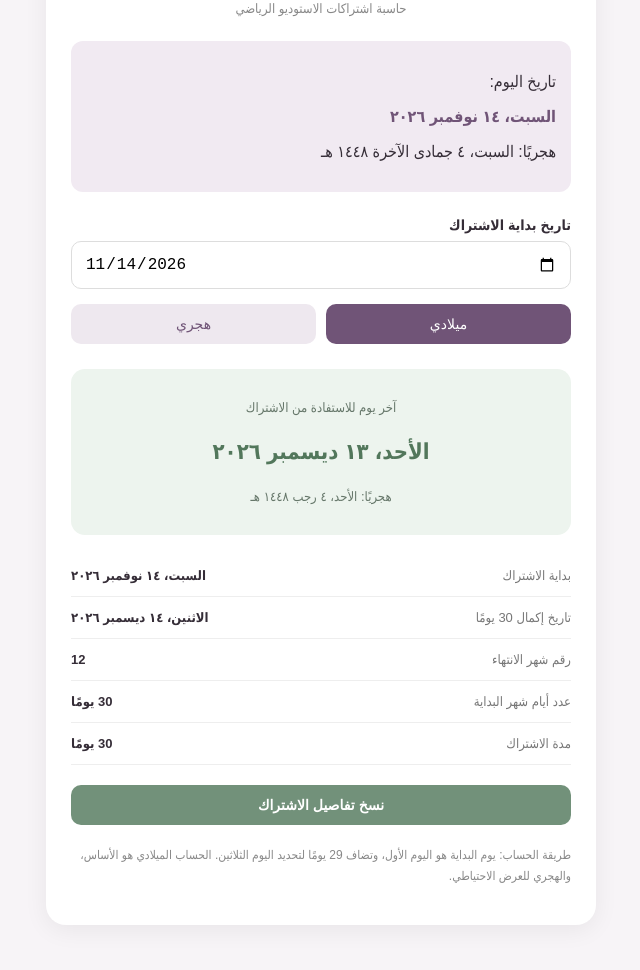
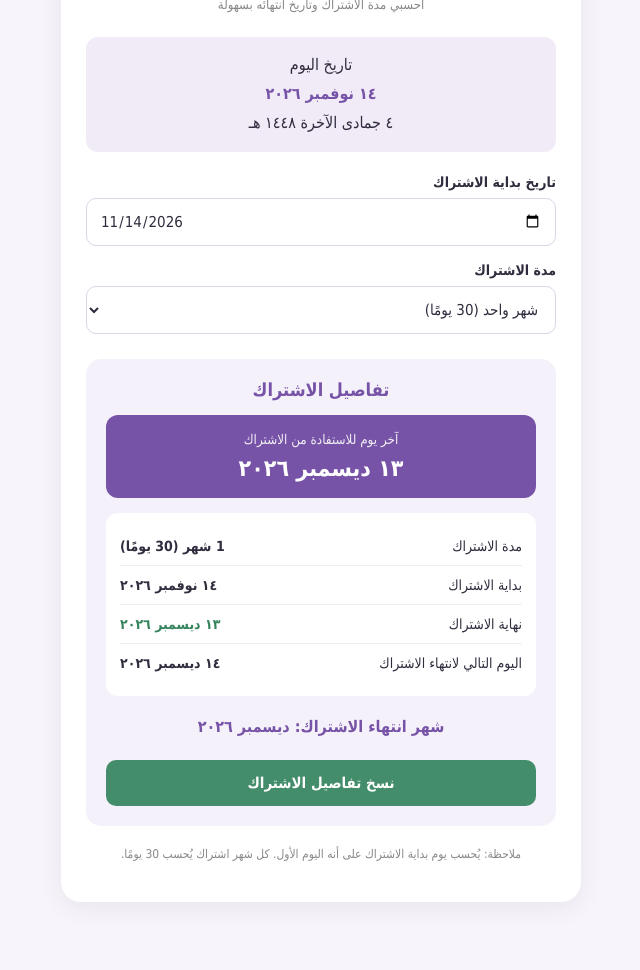
Before and after one commit to Haneen-Dev-Cyber/Monthly-Subscription-Calculator, a plain HTML site: page index.html in a window 1280 px wide. Shown: the part 127-1097 px from the top of the page, without its empty margins (319-959 px from the left). After the commit the page ends 1074 px from the top, so only its background shows below. Drawn offline with Linux system fonts and the light colour scheme.

Commit message:
Edit Home Page

```diff
--- a/index.html
+++ b/index.html
@@ -8,29 +8,30 @@
   <style>
     * {
       box-sizing: border-box;
+      font-family: Tahoma, Arial, sans-serif;
     }
 
     body {
       margin: 0;
       padding: 20px;
-  font-family: Arial, Tahoma, sans-serif;
-  background: #f7f4f7;
-  color: #352d37;
+      background: #f7f5fb;
+      color: #302b3d;
     }
 
     .container {
-  max-width: 550px;
+      max-width: 520px;
       margin: 25px auto;
       background: white;
       padding: 25px;
       border-radius: 20px;
-  box-shadow: 0 5px 25px #00000010;
+      box-shadow: 0 5px 25px rgba(50, 30, 70, 0.08);
     }
 
     h1 {
       text-align: center;
-  color: #705477;
+      color: #7653a6;
       font-size: 23px;
+      margin-bottom: 8px;
     }
 
     .subtitle {
@@ -40,112 +41,136 @@ h1 {
       margin-bottom: 25px;
     }
 
-.today {
-  background: #f1eaf2;
-  padding: 15px;
+    .today-box {
+      background: #f1ebf8;
+      padding: 14px;
       border-radius: 12px;
-  margin-bottom: 25px;
+      text-align: center;
+      margin-bottom: 22px;
+      line-height: 1.8;
     }
 
-.today strong {
-  color: #705477;
+    .today-box strong {
+      color: #7653a6;
     }
 
     label {
       display: block;
-  margin: 15px 0 8px;
+      margin: 16px 0 8px;
       font-weight: bold;
       font-size: 14px;
     }
 
-input {
+    input, select {
       width: 100%;
       padding: 13px;
-  border: 1px solid #ddd;
+      border: 1px solid #ddd5e8;
       border-radius: 10px;
-  font-size: 16px;
+      font-size: 15px;
+      background: white;
+      color: #302b3d;
     }
 
-.buttons {
-  display: flex;
-  gap: 10px;
-  margin-top: 15px;
-}
-
-button {
-  cursor: pointer;
-  border: none;
-  border-radius: 10px;
-  padding: 12px;
-  font-size: 14px;
-}
-
-.buttons button {
-  flex: 1;
-  background: #eee8ef;
-  color: #705477;
-}
-
-.buttons button.active {
-  background: #705477;
-  color: white;
+    input:focus, select:focus {
+      outline: none;
+      border-color: #8c6abb;
     }
 
     .result {
       margin-top: 25px;
-  padding: 18px;
-  border-radius: 14px;
-  background: #edf4ee;
-  text-align: center;
-}
-
-.result p {
-  color: #66776a;
-  font-size: 13px;
+      padding: 20px;
+      background: #f5f1fa;
+      border-radius: 15px;
+      display: none;
     }
 
     .result h2 {
-  color: #52775b;
-  font-size: 22px;
-  line-height: 1.7;
+      text-align: center;
+      color: #7653a6;
+      font-size: 18px;
+      margin-top: 0;
+    }
+
+    .main-date {
+      background: #7653a6;
+      color: white;
+      padding: 17px;
+      border-radius: 12px;
+      text-align: center;
+      margin: 15px 0;
+    }
+
+    .main-date small {
+      display: block;
+      margin-bottom: 8px;
+      opacity: 0.9;
+    }
+
+    .main-date strong {
+      font-size: 23px;
     }
 
     .details {
-  margin-top: 20px;
+      background: white;
+      border-radius: 12px;
+      padding: 14px;
+      margin-top: 15px;
     }
 
-.detail {
+    .detail-row {
       display: flex;
       justify-content: space-between;
-  gap: 10px;
-  padding: 13px 0;
+      gap: 12px;
+      padding: 11px 0;
       border-bottom: 1px solid #eee;
-  font-size: 13px;
+      font-size: 14px;
     }
 
-.detail span {
-  color: #777;
+    .detail-row:last-child {
+      border-bottom: none;
     }
 
-.detail strong {
+    .detail-row span:last-child {
+      font-weight: bold;
       text-align: left;
     }
 
-.copy {
+    .green {
+      color: #36845d;
+    }
+
+    .month-number {
+      text-align: center;
+      margin-top: 17px;
+      color: #7653a6;
+      font-weight: bold;
+      line-height: 1.8;
+    }
+
+    .copy-btn {
       width: 100%;
-  margin-top: 20px;
-  background: #72917a;
+      margin-top: 18px;
+      padding: 14px;
+      border: none;
+      border-radius: 10px;
+      background: #438d6a;
       color: white;
+      font-size: 15px;
       font-weight: bold;
+      cursor: pointer;
+    }
+
+    .copy-btn:hover {
+      background: #347653;
     }
 
     .note {
+      text-align: center;
       color: #888;
       font-size: 12px;
       line-height: 1.8;
-  margin-top: 20px;
+      margin-top: 18px;
     }
-
   </style>
 </head>
 
@@ -153,323 +178,219 @@ button {
 
   <div class="container">
 
-  <h1>Studio Subscription Calculator</h1>
+    <h1>حاسبة اشتراكات الاستوديو</h1>
+    <p class="subtitle">احسبي مدة الاشتراك وتاريخ انتهائه بسهولة</p>
 
-  <p class="subtitle">
-    حاسبة اشتراكات الاستوديو الرياضي
-  </p>
-
-  <div class="today">
-    <p>تاريخ اليوم:</p>
-    <strong id="today"></strong>
-    <p id="todayHijri"></p>
+    <div class="today-box">
+      <div>تاريخ اليوم</div>
+      <strong id="todayGregorian"></strong>
+      <div id="todayHijri"></div>
     </div>
 
-  <label for="startDate">
-    تاريخ بداية الاشتراك
-  </label>
-
+    <label for="startDate">تاريخ بداية الاشتراك</label>
     <input type="date" id="startDate">
 
-  <div class="buttons">
-    <button id="gregorianBtn" class="active">
-      ميلادي
-    </button>
+    <label for="duration">مدة الاشتراك</label>
+    <select id="duration">
+      <option value="1">شهر واحد (30 يومًا)</option>
+      <option value="2">شهرين (60 يومًا)</option>
+      <option value="3">3 أشهر (90 يومًا)</option>
+      <option value="4">4 أشهر (120 يومًا)</option>
+      <option value="5">5 أشهر (150 يومًا)</option>
+      <option value="6">6 أشهر (180 يومًا)</option>
+      <option value="7">7 أشهر (210 أيام)</option>
+      <option value="8">8 أشهر (240 يومًا)</option>
+      <option value="9">9 أشهر (270 يومًا)</option>
+      <option value="10">10 أشهر (300 يوم)</option>
+      <option value="11">11 شهرًا (330 يومًا)</option>
+      <option value="12">سنة كاملة (360 يومًا)</option>
+    </select>
 
-    <button id="hijriBtn">
-      هجري
-    </button>
-  </div>
+    <div class="result" id="result">
 
-  <div class="result">
+      <h2>تفاصيل الاشتراك</h2>
 
-    <p>آخر يوم للاستفادة من الاشتراك</p>
-
-    <h2 id="lastDay">—</h2>
-
-    <p id="alternateDate"></p>
-
+      <div class="main-date">
+        <small>آخر يوم للاستفادة من الاشتراك</small>
+        <strong id="lastDay"></strong>
       </div>
 
       <div class="details">
 
-    <div class="detail">
-      <span>بداية الاشتراك</span>
-      <strong id="startResult">—</strong>
+        <div class="detail-row">
+          <span>مدة الاشتراك</span>
+          <span id="durationText"></span>
         </div>
 
-    <div class="detail">
-      <span>تاريخ إكمال 30 يومًا</span>
-      <strong id="nextDay">—</strong>
+        <div class="detail-row">
+          <span>بداية الاشتراك</span>
+          <span id="startText"></span>
         </div>
 
-    <div class="detail">
-      <span>رقم شهر الانتهاء</span>
-      <strong id="monthNumber">—</strong>
+        <div class="detail-row">
+          <span>نهاية الاشتراك</span>
+          <span id="endText" class="green"></span>
         </div>
 
-    <div class="detail">
-      <span>عدد أيام شهر البداية</span>
-      <strong id="monthDays">—</strong>
-    </div>
-
-    <div class="detail">
-      <span>مدة الاشتراك</span>
-      <strong>30 يومًا</strong>
+        <div class="detail-row">
+          <span>اليوم التالي لانتهاء الاشتراك</span>
+          <span id="nextDayText"></span>
         </div>
 
       </div>
 
-  <button class="copy" id="copyButton">
+      <div class="month-number" id="monthNumber"></div>
+
+      <button class="copy-btn" onclick="copyDetails()">
         نسخ تفاصيل الاشتراك
       </button>
 
+    </div>
+
     <p class="note">
-    طريقة الحساب: يوم البداية هو اليوم الأول،
-    وتضاف 29 يومًا لتحديد اليوم الثلاثين.
-    الحساب الميلادي هو الأساس، والهجري للعرض الاحتياطي.
+      ملاحظة: يُحسب يوم بداية الاشتراك على أنه اليوم الأول.
+      كل شهر اشتراك يُحسب 30 يومًا.
     </p>
 
   </div>
 
   <script>
+    const startDateInput = document.getElementById("startDate");
+    const durationInput = document.getElementById("duration");
+    const resultBox = document.getElementById("result");
 
-// 1. إعداد التقويمات
+    let copiedText = "";
 
-const gregorian = new Intl.DateTimeFormat(
-  "ar-SA-u-ca-gregory",
-  {
-    weekday: "long",
-    day: "numeric",
+    // تحويل التاريخ إلى صيغة مناسبة لحقل التاريخ
+    function toInputDate(date) {
+      const year = date.getFullYear();
+      const month = String(date.getMonth() + 1).padStart(2, "0");
+      const day = String(date.getDate()).padStart(2, "0");
+
+      return `${year}-${month}-${day}`;
+    }
+
+    // قراءة التاريخ من الحقل كتاريخ محلي
+    function getLocalDate(value) {
+      const [year, month, day] = value.split("-").map(Number);
+      return new Date(year, month - 1, day, 12);
+    }
+
+    // إضافة عدد من الأيام إلى التاريخ
+    function addDays(date, days) {
+      const newDate = new Date(date);
+      newDate.setDate(newDate.getDate() + days);
+      return newDate;
+    }
+
+    // عرض التاريخ الميلادي بالعربية
+    function formatGregorian(date) {
+      return new Intl.DateTimeFormat("ar-SA", {
+        calendar: "gregory",
+        year: "numeric",
+        month: "long",
+        day: "numeric"
+      }).format(date);
+    }
+
+    // عرض التاريخ الهجري بتقويم أم القرى
+    function formatHijri(date) {
+      try {
+        return new Intl.DateTimeFormat("ar-SA-u-ca-islamic-umalqura", {
+          year: "numeric",
+          month: "long",
+          day: "numeric"
+        }).format(date);
+      } catch (error) {
+        return "التاريخ الهجري غير متاح في هذا المتصفح";
+      }
+    }
+
+    // عرض تاريخ اليوم تلقائيًا
+    function showToday() {
+      const today = new Date();
+
+      document.getElementById("todayGregorian").textContent =
+        formatGregorian(today);
+
+      document.getElementById("todayHijri").textContent =
+        formatHijri(today);
+    }
+
+    // حساب الاشتراك
+    function calculate() {
+      const startValue = startDateInput.value;
+      const months = Number(durationInput.value);
+
+      if (!startValue) {
+        resultBox.style.display = "none";
+        return;
+      }
+
+      const start = getLocalDate(startValue);
+
+      // كل شهر = 30 يومًا
+      const totalDays = months * 30;
+
+      // يوم البداية محسوب، لذلك نضيف 29 يومًا للشهر الواحد
+      const lastDate = addDays(start, totalDays - 1);
+
+      // اليوم الذي يلي آخر يوم للاشتراك
+      const nextDate = addDays(start, totalDays);
+
+      document.getElementById("lastDay").textContent =
+        formatGregorian(lastDate);
+
+      document.getElementById("durationText").textContent =
+        `${months} ${months === 1 ? "شهر" : "أشهر"} (${totalDays} يومًا)`;
+
+      document.getElementById("startText").textContent =
+        formatGregorian(start);
+
+      document.getElementById("endText").textContent =
+        formatGregorian(lastDate);
+
+      document.getElementById("nextDayText").textContent =
+        formatGregorian(nextDate);
+
+      const endingMonth = new Intl.DateTimeFormat("ar-SA", {
+        calendar: "gregory",
         month: "long",
         year: "numeric"
-  }
-);
+      }).format(lastDate);
 
-const hijri = new Intl.DateTimeFormat(
-  "ar-SA-u-ca-islamic-umalqura",
-  {
-    weekday: "long",
-    day: "numeric",
-    month: "long",
-    year: "numeric"
-  }
-);
+      document.getElementById("monthNumber").textContent =
+        `شهر انتهاء الاشتراك: ${endingMonth}`;
 
-let calendar = "gregorian";
+      copiedText =
+        `تفاصيل الاشتراك\n` +
+        `مدة الاشتراك: ${months} شهر / ${totalDays} يوم\n` +
+        `بداية الاشتراك: ${formatGregorian(start)}\n` +
+        `آخر يوم للاستفادة: ${formatGregorian(lastDate)}\n` +
+        `اليوم التالي لانتهاء الاشتراك: ${formatGregorian(nextDate)}\n` +
+        `شهر انتهاء الاشتراك: ${endingMonth}`;
 
-
-// 2. تحويل التاريخ إلى صيغة محلية
-
-function toISO(date) {
-
-  const year = date.getFullYear();
-
-  const month = String(
-    date.getMonth() + 1
-  ).padStart(2, "0");
-
-  const day = String(
-    date.getDate()
-  ).padStart(2, "0");
-
-  return `${year}-${month}-${day}`;
-
+      resultBox.style.display = "block";
     }
 
-
-// 3. قراءة التاريخ المختار
-
-function getDate(value) {
-
-  const [year, month, day] =
-    value.split("-").map(Number);
-
-  return new Date(
-    year,
-    month - 1,
-    day,
-    12
-  );
-
+    // نسخ تفاصيل الاشتراك
+    async function copyDetails() {
+      try {
+        await navigator.clipboard.writeText(copiedText);
+        alert("تم نسخ تفاصيل الاشتراك");
+      } catch (error) {
+        alert("تعذر النسخ. يمكنك تحديد التفاصيل ونسخها يدويًا.");
+      }
     }
 
-
-// 4. إضافة عدد محدد من الأيام
-
-function addDays(date, days) {
-
-  const result = new Date(date);
-
-  result.setDate(
-    result.getDate() + days
-  );
-
-  return result;
-
-}
-
-
-// 5. اختيار طريقة عرض التاريخ
-
-function formatDate(date) {
-
-  if (calendar === "hijri") {
-    return hijri.format(date);
-  }
-
-  return gregorian.format(date);
-
-}
-
-
-// 6. حساب الاشتراك
-
-function calculate() {
-
-  const today = new Date();
-
-  document.getElementById("today").textContent =
-    gregorian.format(today);
-
-  document.getElementById("todayHijri").textContent =
-    "هجريًا: " + hijri.format(today);
-
-
-  const value =
-    document.getElementById("startDate").value;
-
-  if (!value) return;
-
-
-  const start = getDate(value);
-
-  // اليوم الأول محسوب ضمن الاشتراك
-
-  const lastDay = addDays(start, 29);
-
-  // اليوم التالي بعد اكتمال الثلاثين
-
-  const nextDay = addDays(start, 30);
-
-
-  // عدد أيام شهر البداية
-
-  const daysInMonth = new Date(
-    start.getFullYear(),
-    start.getMonth() + 1,
-    0
-  ).getDate();
-
-
-  // عرض النتائج
-
-  document.getElementById("startResult").textContent =
-    formatDate(start);
-
-  document.getElementById("lastDay").textContent =
-    formatDate(lastDay);
-
-  document.getElementById("nextDay").textContent =
-    formatDate(nextDay);
-
-  document.getElementById("monthNumber").textContent =
-    String(lastDay.getMonth() + 1).padStart(2, "0");
-
-  document.getElementById("monthDays").textContent =
-    daysInMonth + " يومًا";
-
-
-  // عرض التقويم الآخر للمقارنة
-
-  document.getElementById("alternateDate").textContent =
-    calendar === "gregorian"
-      ? "هجريًا: " + hijri.format(lastDay)
-      : "ميلاديًا: " + gregorian.format(lastDay);
-
-}
-
-
-// 7. التبديل بين الميلادي والهجري
-
-document.getElementById("gregorianBtn")
-.addEventListener("click", function() {
-
-  calendar = "gregorian";
-
-  this.classList.add("active");
-
-  document.getElementById("hijriBtn")
-    .classList.remove("active");
-
+    // تاريخ اليوم الافتراضي عند فتح الصفحة
+    showToday();
+    startDateInput.value = toInputDate(new Date());
     calculate();
 
-});
-
-
-document.getElementById("hijriBtn")
-.addEventListener("click", function() {
-
-  calendar = "hijri";
-
-  this.classList.add("active");
-
-  document.getElementById("gregorianBtn")
-    .classList.remove("active");
-
-  calculate();
-
-});
-
-
-// 8. عند تغيير تاريخ البداية
-
-document.getElementById("startDate")
-.addEventListener("change", calculate);
-
-
-// 9. نسخ تفاصيل الاشتراك
-
-document.getElementById("copyButton")
-.addEventListener("click", async function() {
-
-  const start = getDate(
-    document.getElementById("startDate").value
-  );
-
-  const lastDay = addDays(start, 29);
-
-  const nextDay = addDays(start, 30);
-
-  const text =
-    "بداية الاشتراك: " + gregorian.format(start) +
-    "\nآخر يوم للاستفادة: " + gregorian.format(lastDay) +
-    "\nإكمال 30 يومًا: " + gregorian.format(nextDay) +
-    "\nهجريًا: " + hijri.format(lastDay) +
-    "\nالمدة: 30 يومًا";
-
-  try {
-
-    await navigator.clipboard.writeText(text);
-
-    this.textContent = "تم النسخ بنجاح ✓";
-
-  } catch (error) {
-
-    this.textContent = "تعذر النسخ";
-
-  }
-
-});
-
-
-// 10. تحديد تاريخ اليوم تلقائيًا
-
-document.getElementById("startDate").value =
-  toISO(new Date());
-
-calculate();
-
+    // إعادة الحساب عند تغيير البداية أو المدة
+    startDateInput.addEventListener("change", calculate);
+    durationInput.addEventListener("change", calculate);
   </script>
 
 </body>
```
Lines whose indentation alone changed are shown as unchanged.
